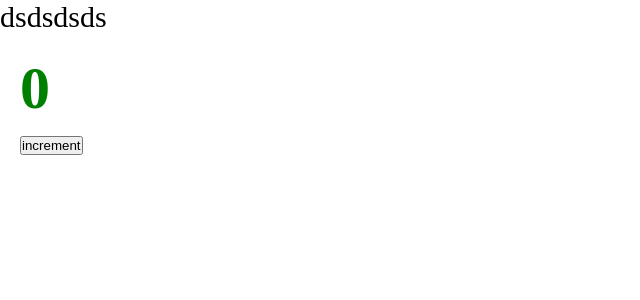
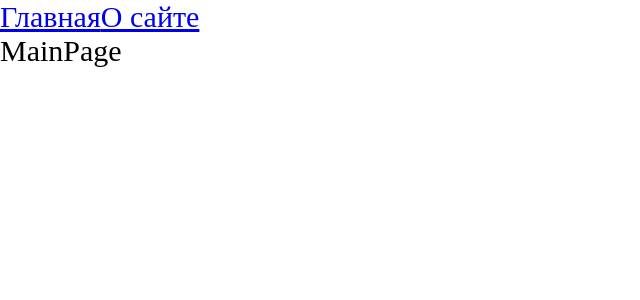
Before and after one commit to erbakg/my-project, a React app: page / in a window 1280 px wide. Shown: the top 300 px of the page, without its empty margins (0-640 px from the left). Built offline with nearby package versions, Linux system fonts and the light colour scheme.

Commit message:
Added react react router, set lazy loading of components

```diff
--- a/package.json
+++ b/package.json
@@ -14,6 +14,7 @@
     "@types/node": "17.0.21",
     "@types/react": "17.0.39",
     "@types/react-dom": "17.0.11",
+    "@types/react-router-dom": "5.3.3",
     "@types/webpack": "5.28.0",
     "@types/webpack-dev-server": "4.7.2",
     "css-loader": "6.6.0",
@@ -31,6 +32,7 @@
   },
   "dependencies": {
     "react": "17.0.2",
-    "react-dom": "17.0.2"
+    "react-dom": "17.0.2",
+    "react-router-dom": "6.2.1"
   }
 }
--- a/src/App.tsx
+++ b/src/App.tsx
@@ -1,11 +1,21 @@
-import { Counter } from './components/Counter';
+import { Suspense } from 'react';
+import { Link } from 'react-router-dom';
+import { Route, Routes } from 'react-router-dom';
 import './index.scss';
+import { AboutPageAsync } from './pages/AboutPage/AboutPage.async';
+import { MainPageAsync } from './pages/MainPage/MainPage.async';
 
 export default function App() {
   return (
     <div className="app">
-      dsdsdsds
-      <Counter />
+      <Link to={'/'}>Главная</Link>
+      <Link to={'/about'}>О сайте</Link>
+      <Suspense fallback={<div>Loading...</div>}>
+        <Routes>
+          <Route path={'/about'} element={<AboutPageAsync />} />
+          <Route path={'/'} element={<MainPageAsync />} />
+        </Routes>
+      </Suspense>
     </div>
   );
 }
--- a/src/index.tsx
+++ b/src/index.tsx
@@ -1,3 +1,9 @@
 import { render } from 'react-dom';
+import { BrowserRouter } from 'react-router-dom';
 import App from './App';
-render(<App />, document.getElementById('root'));
+render(
+  <BrowserRouter>
+    <App />
+  </BrowserRouter>,
+  document.getElementById('root')
+);
--- /dev/null
+++ b/src/pages/AboutPage/AboutPage.async.tsx
@@ -0,0 +1,3 @@
+import { lazy } from 'react';
+
+export const AboutPageAsync = lazy(() => import('./AboutPage'));
--- /dev/null
+++ b/src/pages/AboutPage/AboutPage.tsx
@@ -0,0 +1,5 @@
+const AboutPage = () => {
+  return <div>AboutPage</div>;
+};
+
+export default AboutPage;
--- /dev/null
+++ b/src/pages/MainPage/MainPage.async.tsx
@@ -0,0 +1,3 @@
+import { lazy } from 'react';
+
+export const MainPageAsync = lazy(() => import('./MainPage'));
--- /dev/null
+++ b/src/pages/MainPage/MainPage.tsx
@@ -0,0 +1,5 @@
+const MainPage = () => {
+  return <div>MainPage</div>;
+};
+
+export default MainPage;
```
Also changed, not shown: 9 other files (tests, documents, lock files or other folders).
